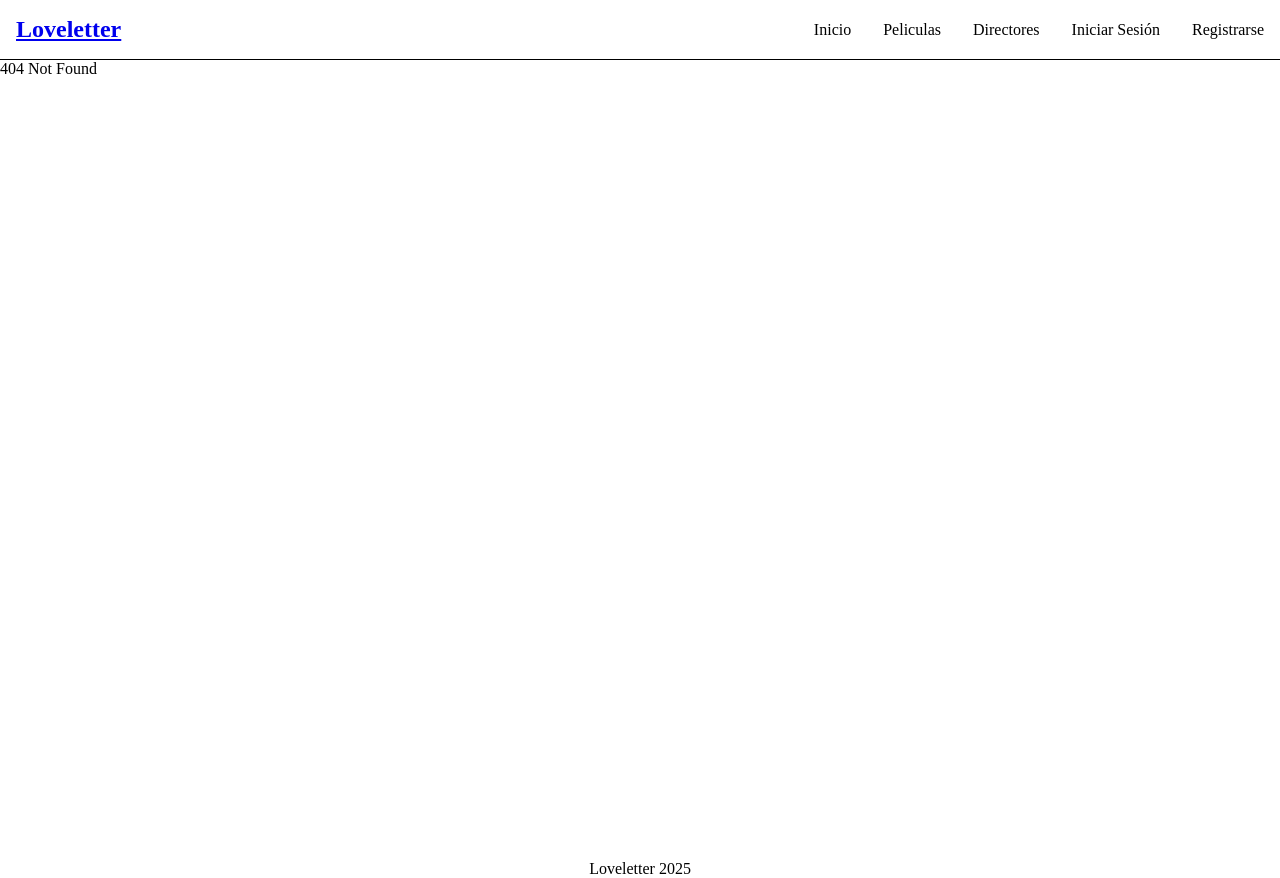
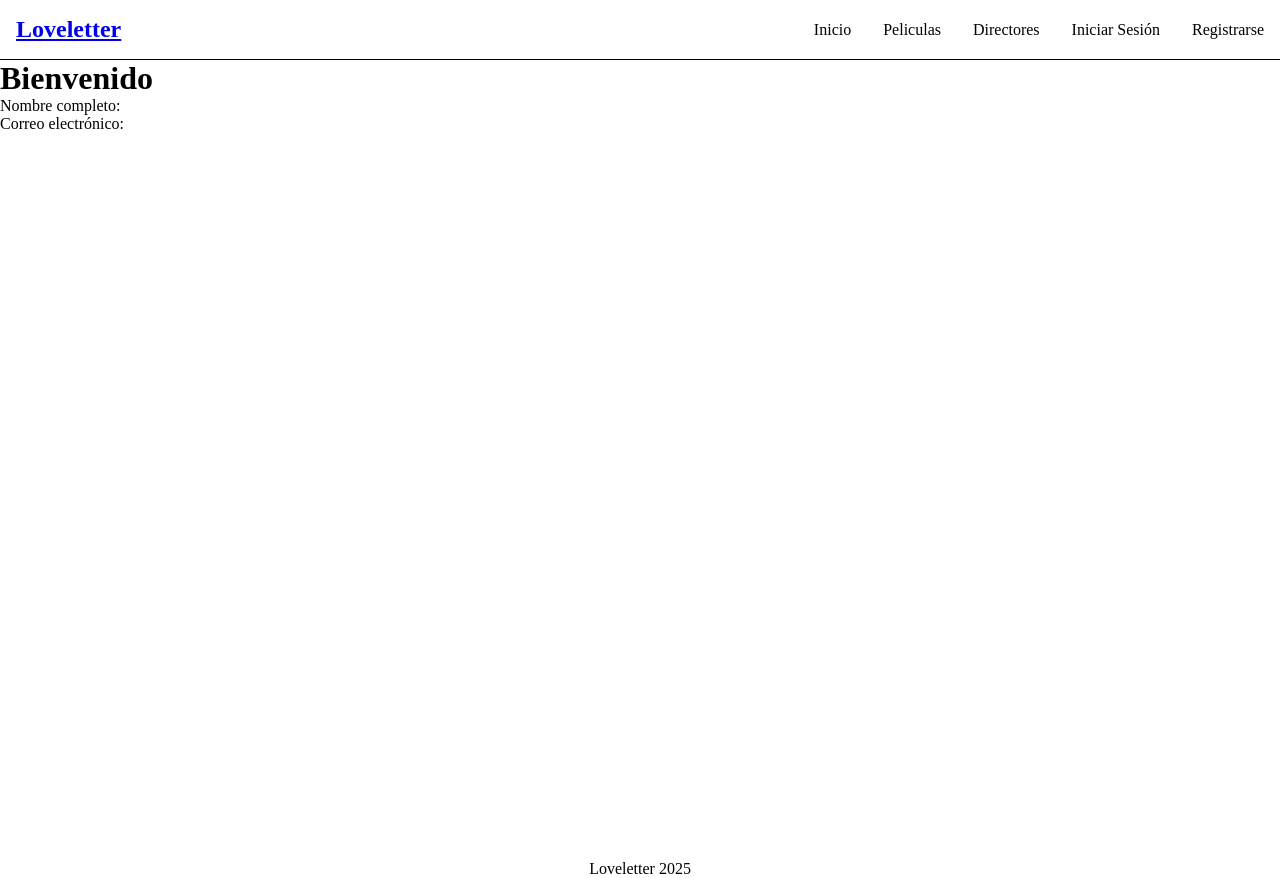
Before and after one commit to webchelios/loveletter-front, a React (Vite) app: page /usuario in a window 1280 px wide. Before the commit this address had no page. Built offline with nearby package versions, Linux system fonts and the light colour scheme.

Commit message:
presentation folders

```diff
--- a/src/presentation/LoginPage.tsx
+++ b/src/auth/presentation/LoginPage.tsx
@@ -1,5 +1,5 @@
 import { useContext, useState } from "react"
-import { AuthContext } from "../auth/context/AuthContext";
+import { AuthContext } from "../context/AuthContext";
 import { useNavigate } from "react-router";
 
 export const LoginPage = () => {
--- a/src/presentation/RegisterPage.tsx
+++ b/src/auth/presentation/RegisterPage.tsx
@@ -1,5 +1,6 @@
 import { useContext, useState } from "react";
-import { AuthContext } from "../auth/context/AuthContext";
+import { AuthContext } from "../context/AuthContext";
+import { useNavigate } from "react-router";
 
 export const RegisterPage = () => {
     const [email, setEmail] = useState("");
@@ -8,6 +9,8 @@ export const RegisterPage = () => {
     const [username, setUsername] = useState("")
 
     const { register, login } = useContext(AuthContext);
+
+    const navigate = useNavigate()
 
     const onChangeEmail = (event: React.ChangeEvent<HTMLInputElement>) => {
         setEmail(event.target.value)
@@ -32,7 +35,7 @@ export const RegisterPage = () => {
             await register(email, password, name, username);
             await login(email, password);
 
-            console.log("Usuario registrado y logueado");
+            navigate("/usuario")
         } catch (error) {
             console.error(error);
             alert("Error al registrar");
--- /dev/null
+++ b/src/auth/presentation/UsersPage.tsx
@@ -0,0 +1,14 @@
+import { useContext } from "react"
+import { AuthContext } from "../context/AuthContext"
+
+export const UsersPage = () => {
+    const { authUser } = useContext(AuthContext)
+    return (
+        <>
+            <h1>Bienvenido {authUser?.username}</h1>
+            <p>Nombre completo: {authUser?.name}</p>
+            <p>Correo electrónico: {authUser?.email}</p>
+
+        </>
+    )
+}
--- a/src/presentation/MoviesPage.tsx
+++ b/src/movies/presentation/MoviesPage.tsx
@@ -1,9 +1,9 @@
 import { useEffect, useState } from "react";
-import { getMovies } from "../movies/actions/get-movies";
-import type { Movie } from "../movies/interfaces/Movie.interface";
-import { MovieList } from "../movies/components/MovieList";
-import { SearchMovie } from "../movies/components/SearchMovie";
-import { searchMovies } from "../movies/actions/search-movies";
+import { getMovies } from "../actions/get-movies";
+import type { Movie } from "../interfaces/Movie.interface";
+import { MovieList } from "../components/MovieList";
+import { SearchMovie } from "../components/SearchMovie";
+import { searchMovies } from "../actions/search-movies";
 
 export const MoviesPage = () => {
     const [movies, setMovies] = useState<Movie[]>([]);
@@ -44,6 +44,11 @@ export const MoviesPage = () => {
             {
                 error && <p>{error}</p>
             }
+
+            {!error && movies.length === 0 && (
+                <p>No hay peliculas</p>
+            )}
+
             {
                 movies.map((movie) => {
 
--- a/src/presentation/UsersPage.tsx
+++ /dev/null
@@ -1,5 +0,0 @@
-export const UsersPage = () => {
-    return (
-        <div>UsersPage</div>
-    )
-}
--- a/src/shared/components/NavBar.tsx
+++ b/src/shared/components/NavBar.tsx
@@ -29,7 +29,7 @@ export const NavBar = () => {
 
                 {authUser && (
                     <>
-                        <li><p>Hola {authUser.username}</p></li>
+                        <li><Link to="/usuario">Perfil</Link></li>
                         <li>
                             <button onClick={logout}>Cerrar sesión</button>
                         </li>
```
Also changed, not shown: src/admin/presentation/AdminPage.tsx (added, +9 -0 lines), src/directors/presentation/DirectorsPage.tsx (renamed from src/presentation/DirectorsPage.tsx, +6 -5 lines), src/router/app.router.tsx (+11 -6 lines), src/auth/presentation/HomePage.tsx (renamed from src/presentation/HomePage.tsx), src/shared/presentation/NotFoundPage.tsx (renamed from src/presentation/NotFoundPage.tsx).
